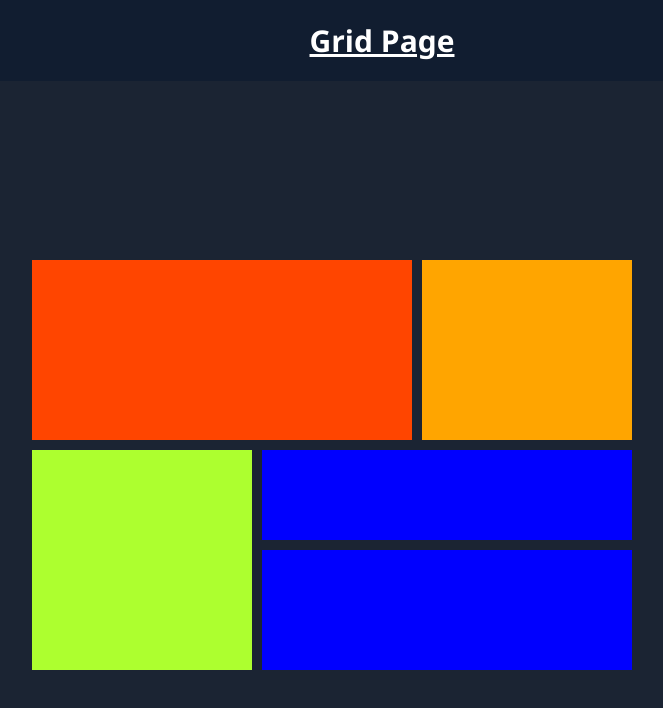
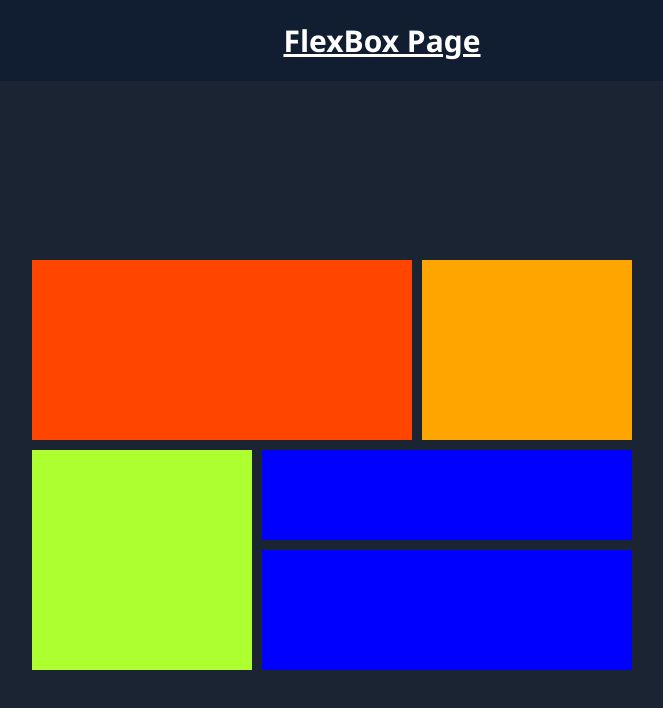
Before and after one commit to mac-anthony/flexbox-grid-task, a plain HTML site: page grid.html in a window 1280 px wide. Shown: the whole page, without its empty margins (308-971 px from the left). Drawn offline with Linux system fonts and the light colour scheme.

Commit message:
updated the index.html and grid.html files

```diff
--- a/grid.html
+++ b/grid.html
@@ -11,7 +11,7 @@
 
 <body>
     <header>
-        <p><a href="index.html" target="_blank">Grid Page</a></p>
+        <p><a href="index.html" target="_blank">FlexBox Page</a></p>
     </header>
     <main>
         <section>
```
Also changed, not shown: index.html (+1 -1 lines).
